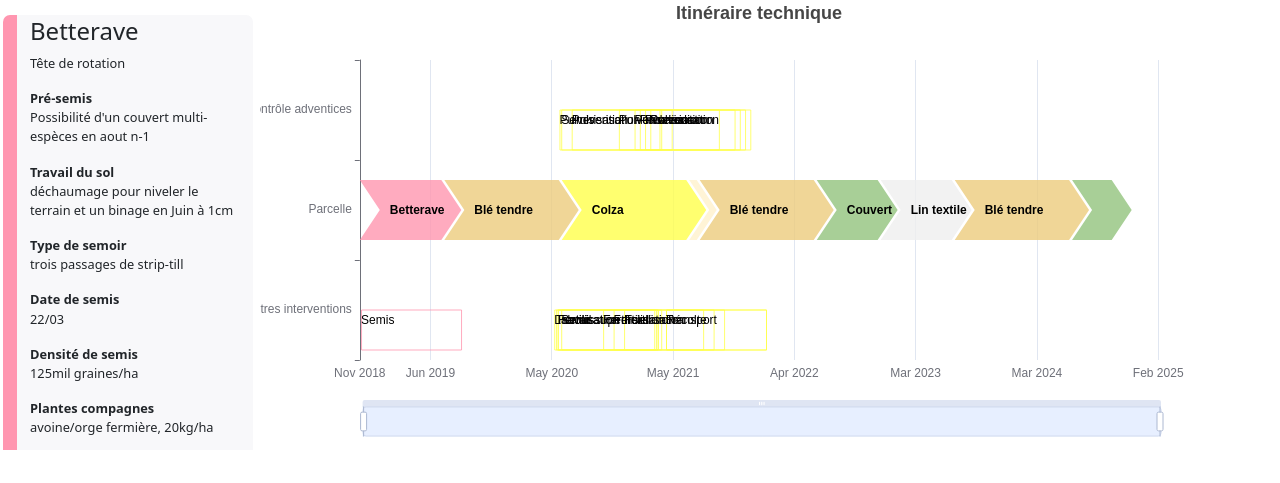
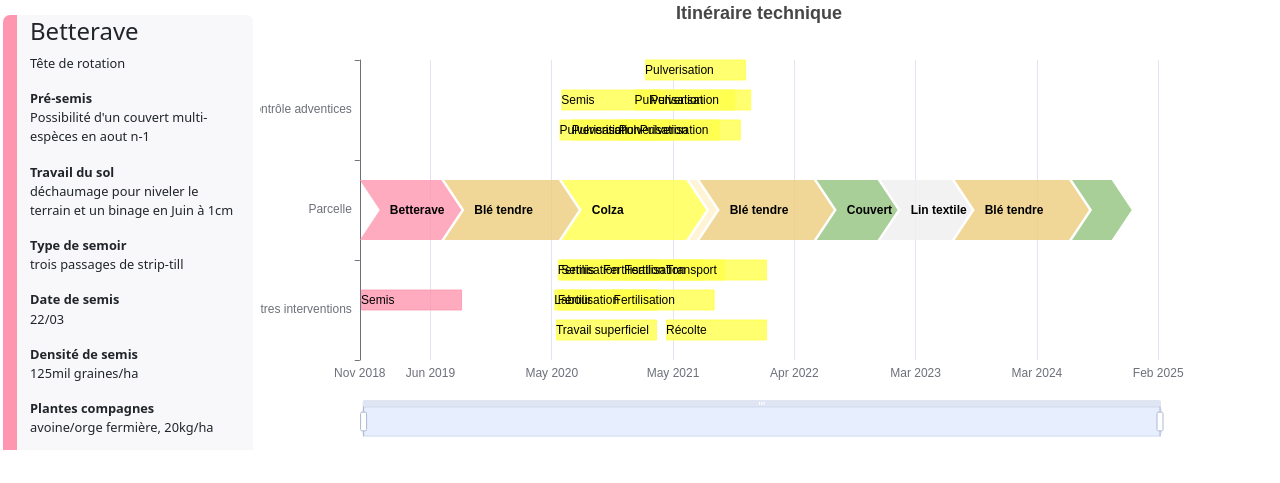
Before and after one commit to osfarm/itineraire-technique, a plain HTML site: page rendu_statique_1.html in a window 1280 px wide. Drawn offline with nearby package versions, Linux system fonts and the light colour scheme.

Commit message:
Better positionning of interventions

```diff
--- a/rendu_statique_1.html
+++ b/rendu_statique_1.html
@@ -25,7 +25,8 @@
         }
 
         div.highlighted {
-            box-shadow: 0px 4px 4px 0px var(--UI-Shadow, rgba(17, 36, 69, 0.16)), 0px 1px 16px 0px var(--UI-Shadow, rgba(17, 36, 69, 0.16));
+            box-shadow: 0px 4px 4px 0px var(--UI-Shadow, rgba(17, 36, 69, 0.16)),
+                        0px 1px 16px 0px var(--UI-Shadow, rgba(17, 36, 69, 0.16));
         }
 
         div.rotation_item {
@@ -57,6 +58,7 @@
         // Specify the configuration items and data for the chart
         var data = [];
         var dataCount = 10;
+        var barHeight = 100;
         var startDate = new Date().setFullYear(2018);
         var startTime = startDate.valueOf();
 
@@ -199,6 +201,7 @@
                     let intDate = new Date(startDate.valueOf() + intervention.day * 86400000);
 
                     html += '<li>'+intervention.name +  ' (' + intervention.day + ' jours - ' + intDate.toLocaleDateString('fr-FR', { day: 'numeric', month: 'short', year: 'numeric'}) + ') : ' + intervention.description+ '</li>';
+
                     data.push({
                         name: intervention.name,
                         value: [intervention.type == 'Protection des plantes' ? 2 : 0, // Parcelle (index de la série)
@@ -233,7 +236,7 @@
             var type = api.value(4);
             const textMargin = 10;
 
-            var height = api.size([0, 1])[1] * 0.6;
+            const style = api.style();
 
             if (type == 'rotation_item') {
 
@@ -248,8 +251,9 @@
                 // params.coordSys.width, // largeur du canva (après zoom)
                 // params.coordSys.height // hauteur du canva (après zoom)
 
-                let arrowWidth = height / 3;
-                let border = 3;
+                const height = barHeight - 40; // 20 px margin top and bottom
+                const arrowWidth = height / 3;
+                const border = 3;
 
                 var points = [
                     [start[0], start[1] - height / 2],
@@ -260,7 +264,6 @@
                     [start[0] + arrowWidth, start[1]],
                 ];
 
-                var defaultStyle = api.style();
                 api.styleEmphasis({});
 
                 const itemLabelWidth = echarts.format.getTextRect(name).width + textMargin * 2;
@@ -279,7 +282,7 @@
                         shape: {
                             points: points
                         },
-                        style: defaultStyle,
+                        style: style,
                         emphasis: {
                             style: {
                                 shadowBlur: 4,
@@ -305,20 +308,21 @@
 
             if (type == 'intervention_bottom') {
 
-                let border = 3;
-                const style = api.style();
+                const height = 20;
+                const border = 3;
+
                 return (
                     {
                         type: 'rect',
                         transition: ['shape'],
                         shape: {
                             x: start[0],
-                            y: start[1],
+                            y: start[1] + (params.dataIndex % 3) * (height + 10) - (barHeight / 2),
                             width: 100,
-                            height: height - 20
+                            height: height
                         },
                         style: api.style({
-                            fill: 'transparent',
+                            fill: style.fill,
                             stroke: style.fill,
                             textFill: '#000',
                         }),
@@ -357,7 +361,7 @@
                     type: 'slider',
                     filterMode: 'weakFilter',
                     showDataShadow: false,
-                    top: 400,
+                    top: barHeight * 3 + 100,
                     labelFormatter: ''
                 },
                 {
@@ -367,7 +371,7 @@
             ],
 
             grid: {
-                height: 300
+                height: barHeight * 3
             },
 
             xAxis: {
@@ -427,7 +431,6 @@
             highlightItem(params.dataIndex);
         });
 
-
         $('#itk_text').on( "scroll", function() {
 
             if (noFocusUpdate)
```
